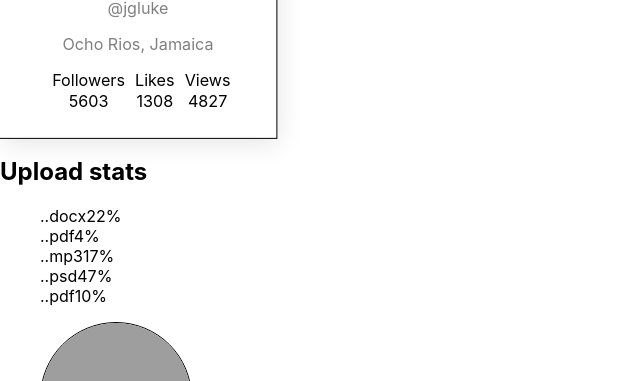
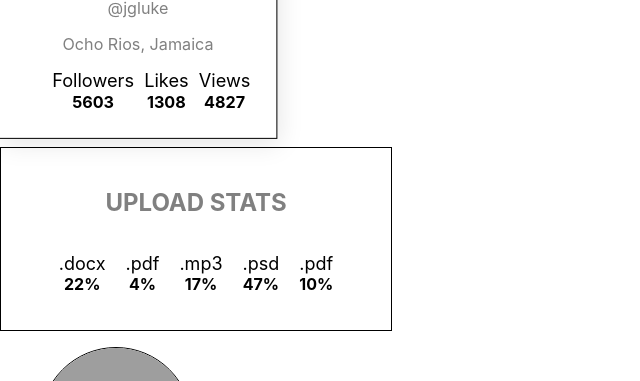
Before and after one commit to MaxOleniuh/goit-react-hw-01-components, a React (Create React App) app: page / in a window 1280 px wide. Shown: the part 239-620 px from the top of the page, without its empty margins (0-640 px from the left). Built offline with nearby package versions, Linux system fonts and the light colour scheme; grey boxes are pictures that could not be loaded.

Commit message:
styles for the second component

```diff
--- a/src/components/SocialMedia/Profile.jsx
+++ b/src/components/SocialMedia/Profile.jsx
@@ -29,7 +29,7 @@ const Profile = ({ username, tag, location, avatar, stats }) => {
     <p className="location">{location}</p>
   </div>
 
-  <ul className="stats">{userStats.map(({label, quantity}) => <li class="item-stats" key={label}>
+  <ul className="stats">{userStats.map(({label, quantity}) => <li className="item-stats" key={label}>
       <span className="label">{label}</span>
       <span className="quantity">{quantity}</span>
     </li>) }
--- a/src/components/Statistics/Statistics.jsx
+++ b/src/components/Statistics/Statistics.jsx
@@ -14,8 +14,8 @@ const Statistics = (props) => {
           {title && (
                 <h2 className="title">Upload stats</h2>
         )}
-          <ul className="stat-list">{data.map(({ id, label, percentage }) => <li key={id}>
-          <span className="label">.{label}</span>
+          <ul className="stat-list">{data.map(({ id, label, percentage }) => <li key={id} className = "stat-item">
+          <span className="label">{label}</span>
               <span className="percentage">{percentage}%</span>
       </li>)}
       </ul>
--- a/src/components/main.css
+++ b/src/components/main.css
@@ -28,7 +28,8 @@ ul {
   border: 1px solid black;
   border-radius: 50%;
 }
-.name {
+.name,
+.quantity {
   font-weight: 700;
 }
 .tag,
@@ -47,3 +48,37 @@ ul {
   flex-direction: column;
   align-items: center;
 }
+.statistics {
+  margin-top: 10px;
+  padding: 20px;
+  border: 1px solid black;
+  width: 350px;
+  display: flex;
+  flex-direction: column;
+  align-items: center;
+  justify-content: center;
+}
+.statistics:hover {
+  box-shadow: 3px 5px 24px 0px rgba(0, 0, 0, 0.1);
+  transform: scale(1.01);
+}
+.stat-list {
+  display: flex;
+  padding: 0;
+  gap: 20px;
+}
+.title {
+  text-transform: uppercase;
+  color: gray;
+}
+.stat-item {
+  display: flex;
+  flex-direction: column;
+  align-items: center;
+}
+.label {
+  font-size: 18px;
+}
+.percentage {
+  font-weight: 700;
+}
```
